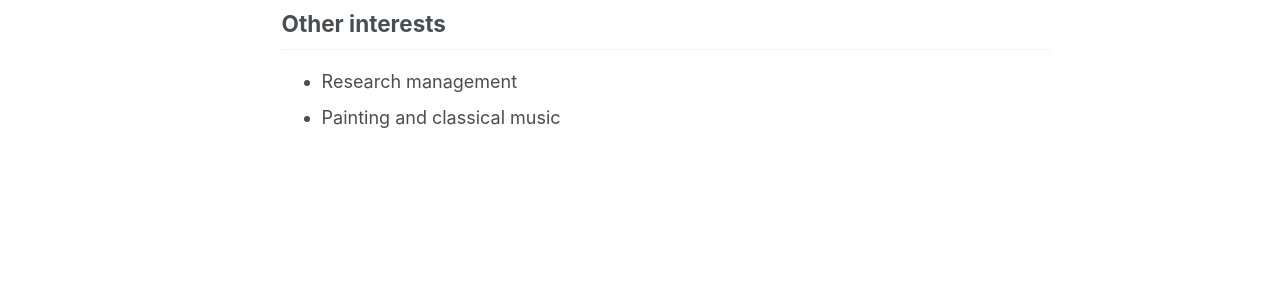
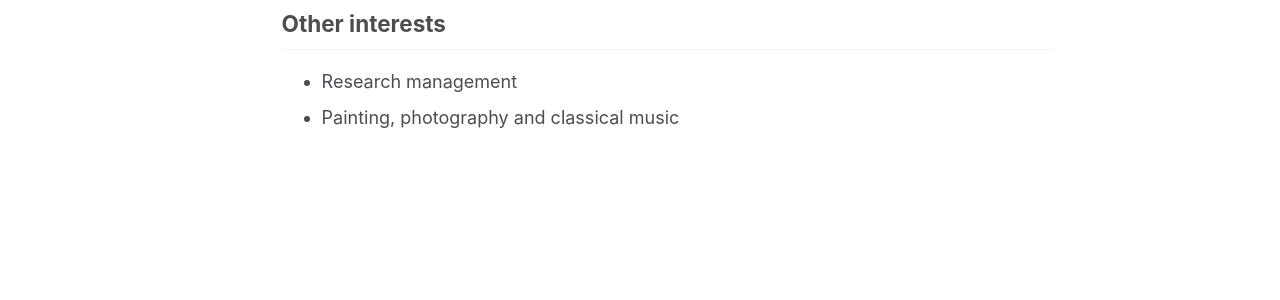
Before and after one commit to john-ssebandeke/john-ssebandeke.github.io, a Jekyll site: the page built from _pages/about.md, in a window 1280 px wide and 1138 px high. Shown: the part 591-891 px from the top of the window. Built offline with Jekyll 4.4.1, drawn with Linux system fonts in a browser that asks for light colours; some web fonts are replaced.

Commit message:
Update about.md

```diff
--- a/_pages/about.md
+++ b/_pages/about.md
@@ -19,4 +19,4 @@ Post-doctoral researcher at [Max Planck Institute for Meteorology](https://mpime
 
 ## Other interests
   * Research management
-  * Painting and classical music
+  * Painting, photography and classical music
```
